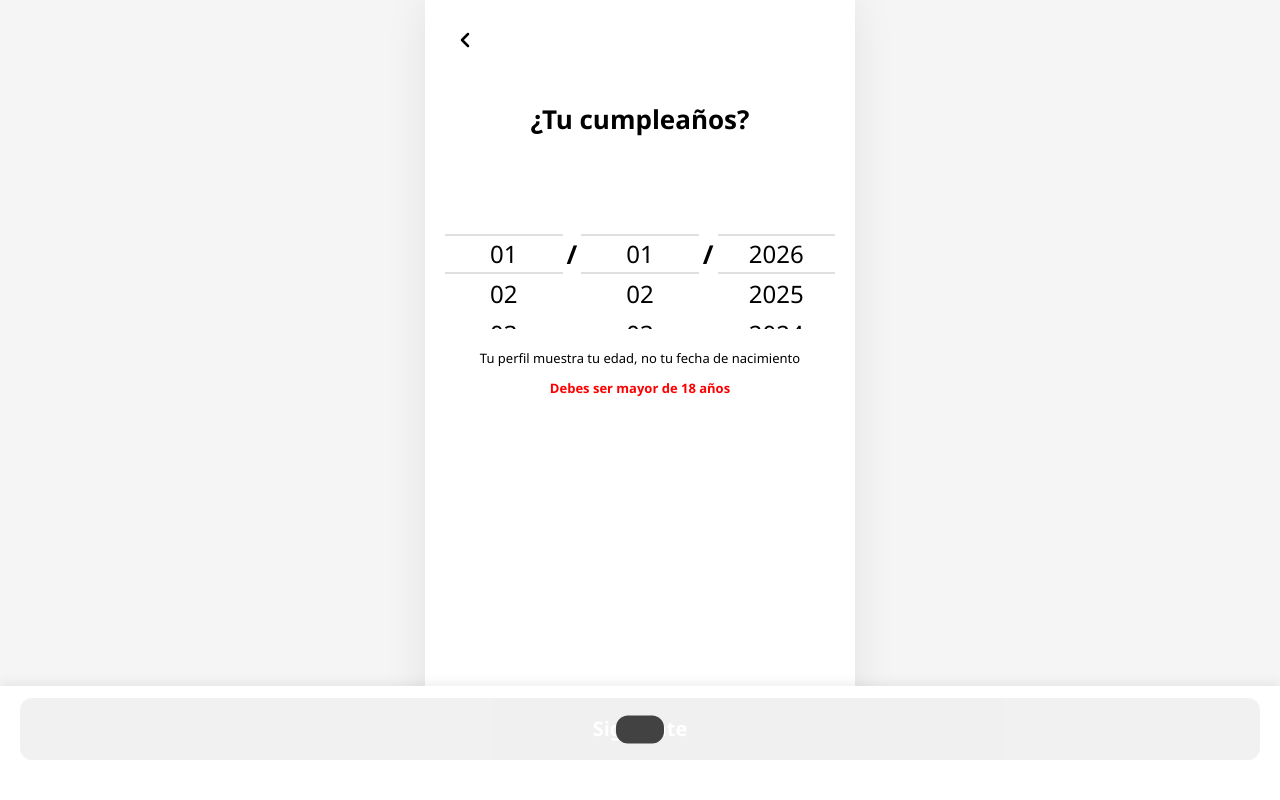
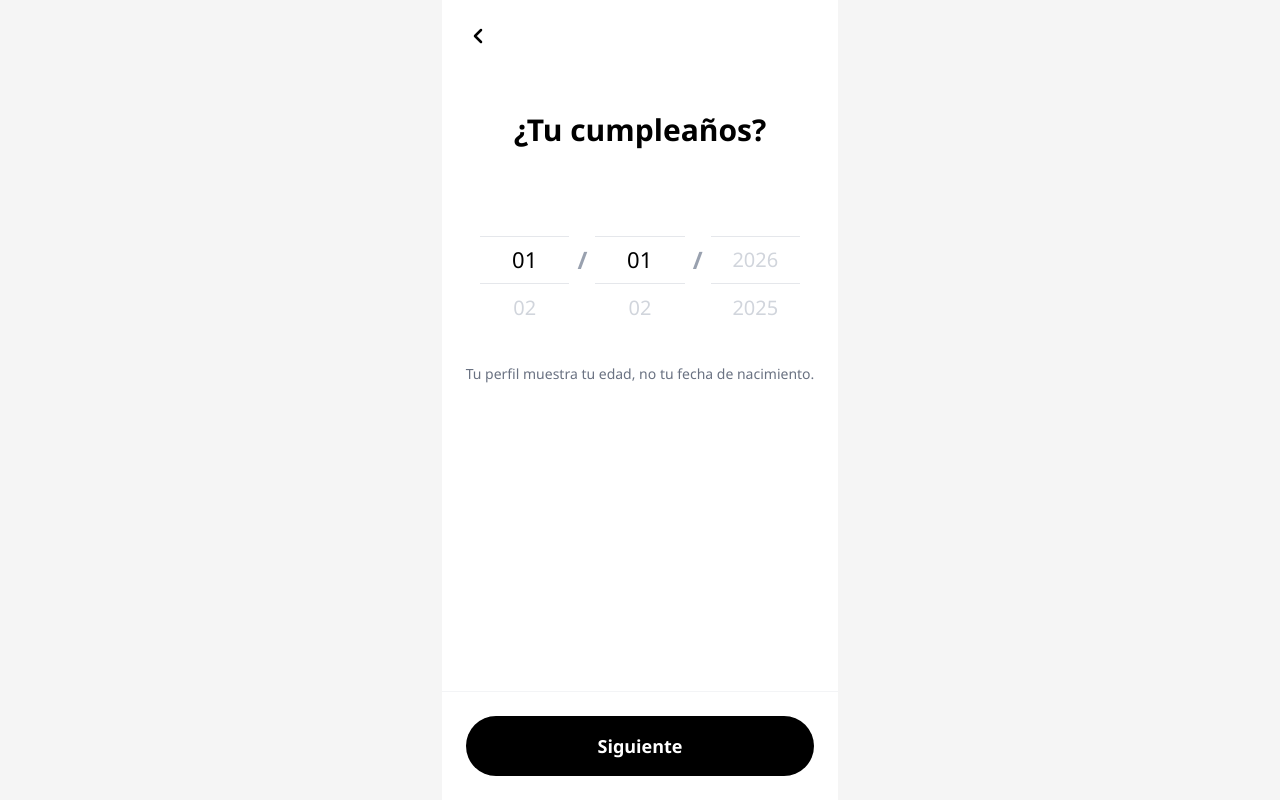
Before and after one commit to neurovix/conectatec-web, a Next.js app: page /auth/register/birthday in a window 1280 px wide. Built offline with nearby package versions, Linux system fonts and the light colour scheme.

Commit message:
some ui changes before /home

```diff
--- a/app/auth/register/birthday/page.tsx
+++ b/app/auth/register/birthday/page.tsx
@@ -3,110 +3,147 @@ import { useState, useRef, useEffect, useCallback } from "react";
 import { useRouter } from "next/navigation";
 import { useRegister } from "@/utils/registerContext";
 
-/* ── helpers ── */
-const DAYS   = Array.from({ length: 31 }, (_, i) => i + 1);
+/* ── Helpers ── */
+const DAYS = Array.from({ length: 31 }, (_, i) => i + 1);
 const MONTHS = Array.from({ length: 12 }, (_, i) => i + 1);
 const curYear = new Date().getFullYear();
-const YEARS  = Array.from({ length: 60 }, (_, i) => curYear - i);
+const YEARS = Array.from({ length: 100 }, (_, i) => curYear - i);
 
 function calcAge(y: number, m: number, d: number): number {
   const today = new Date();
   let age = today.getFullYear() - y;
-  if (today.getMonth() + 1 < m || (today.getMonth() + 1 === m && today.getDate() < d)) age--;
+  const mDiff = today.getMonth() + 1 - m;
+  if (mDiff < 0 || (mDiff === 0 && today.getDate() < d)) age--;
   return age;
 }
 
 /* ── Scroll‑snap picker column ── */
-function PickerCol({ items, onSelect }: { items: number[]; onSelect: (v: number) => void }) {
-  const ref = useRef<HTMLDivElement>(null);
-  const ITEM_H = 40;
+function PickerCol({
+  items,
+  value,
+  onSelect
+}: {
+  items: number[];
+  value: number;
+  onSelect: (v: number) => void
+}) {
+  const scrollRef = useRef<HTMLDivElement>(null);
+  const ITEM_HEIGHT = 48; // h-12 in Tailwind
 
-  // Snap on scroll-end / touch-end
-  const snap = useCallback(() => {
-    const el = ref.current;
-    if (!el) return;
-    const idx = Math.round(el.scrollTop / ITEM_H);
-    el.scrollTo({ top: idx * ITEM_H, behavior: "smooth" });
-    onSelect(items[Math.min(idx, items.length - 1)]);
-  }, [items, onSelect]);
+  const handleScroll = useCallback(() => {
+    if (!scrollRef.current) return;
+    const scrollTop = scrollRef.current.scrollTop;
+    const index = Math.round(scrollTop / ITEM_HEIGHT);
+    const selectedValue = items[index];
 
-  useEffect(() => {
-    const el = ref.current;
-    if (!el) return;
-    el.addEventListener("scrollend", snap);
-    el.addEventListener("scroll", snap); // fallback for browsers without scrollend
-    return () => { el.removeEventListener("scrollend", snap); el.removeEventListener("scroll", snap); };
-  }, [snap]);
+    if (selectedValue !== undefined && selectedValue !== value) {
+      onSelect(selectedValue);
+    }
+  }, [items, onSelect, value]);
 
   return (
-    <div style={{ flex: 1, position: "relative", overflow: "hidden", height: 150 }}>
-      {/* highlight bar */}
-      <div style={{ position: "absolute", top: "50%", left: 0, right: 0, height: ITEM_H, transform: "translateY(-50%)", borderTop: "2px solid var(--clr-grey-300)", borderBottom: "2px solid var(--clr-grey-300)", pointerEvents: "none", zIndex: 1 }} />
+    <div className="relative flex-1 h-[144px] overflow-hidden group">
+      {/* Selection Overlay (Highlight Bar) */}
+      <div className="absolute top-1/2 left-0 right-0 h-12 -translate-y-1/2 border-y border-gray-200 pointer-events-none z-10" />
 
       <div
-        ref={ref}
-        style={{ height: "100%", overflowY: "scroll", scrollSnapType: "y mandatory", WebkitOverflowScrolling: "touch", paddingTop: 55, paddingBottom: 55 }}
+        ref={scrollRef}
+        onScroll={handleScroll}
+        className="h-full overflow-y-auto snap-y snap-mandatory scrollbar-hide py-[48px]"
+        style={{ scrollbarWidth: 'none', msOverflowStyle: 'none' }}
       >
         {items.map((v) => (
-          <div key={v} style={{ height: ITEM_H, scrollSnapAlign: "center", display: "flex", alignItems: "center", justifyContent: "center", fontSize: 24, fontWeight: 500, color: "var(--clr-black)" }}>
+          <div
+            key={v}
+            className={`h-12 flex items-center justify-center text-xl font-medium snap-center transition-colors ${
+              value === v ? "text-black scale-110" : "text-gray-300"
+            }`}
+          >
             {String(v).padStart(2, "0")}
           </div>
         ))}
       </div>
-
-      {/* hide scrollbar via <style> */}
-      <style>{`div::-webkit-scrollbar { display: none; }`}</style>
     </div>
   );
 }
 
 export default function BirthdayPage() {
-  const router  = useRouter();
+  const router = useRouter();
   const { setData } = useRegister();
 
-  const [day,   setDay]   = useState(1);
+  const [day, setDay] = useState(1);
   const [month, setMonth] = useState(1);
-  const [year,  setYear]  = useState(curYear);
+  const [year, setYear] = useState(curYear - 18); // Default to 18 for UX
 
   const age = calcAge(year, month, day);
-  const ok  = age >= 18;
+  const isAdult = age >= 18;
+
+  const handleNext = () => {
+    if (!isAdult) return;
+    setData((prev: any) => ({ ...prev, age }));
+    router.push("/auth/register/degree");
+  };
 
   return (
-    <div className="mobile-shell" style={{ background: "#fff" }}>
-      <div className="scroll-body" style={{ display: "flex", flexDirection: "column", alignItems: "center" }}>
-        <button className="back-btn" onClick={() => router.back()} style={{ alignSelf: "flex-start" }}>
-          <svg width="24" height="24" viewBox="0 0 24 24" fill="none" stroke="#000" strokeWidth="2.5" strokeLinecap="round" strokeLinejoin="round"><path d="M15 18l-6-6 6-6"/></svg>
+    <div className="flex flex-col min-h-screen bg-white text-black">
+      {/* Header */}
+      <div className="p-4">
+        <button
+          onClick={() => router.back()}
+          className="p-2 hover:bg-gray-100 rounded-full transition-colors"
+        >
+          <svg width="24" height="24" viewBox="0 0 24 24" fill="none" stroke="currentColor" strokeWidth="2.5" strokeLinecap="round" strokeLinejoin="round">
+            <path d="M15 18l-6-6 6-6"/>
+          </svg>
         </button>
+      </div>
 
-        <h1 style={{ fontSize: 26, fontWeight: 600, margin: "40px 0", textAlign: "center" }}>¿Tu cumpleaños?</h1>
+      {/* Main Body */}
+      <div className="flex-1 flex flex-col items-center px-6 pt-10">
+        <h1 className="text-3xl font-bold mb-10">¿Tu cumpleaños?</h1>
 
-        {/* Picker row */}
-        <div style={{ display: "flex", alignItems: "center", width: "100%", height: 150 }}>
-          <PickerCol items={DAYS}   onSelect={setDay} />
-          <span style={{ fontSize: 26, padding: "0 4px", fontWeight: 600 }}>/</span>
-          <PickerCol items={MONTHS} onSelect={setMonth} />
-          <span style={{ fontSize: 26, padding: "0 4px", fontWeight: 600 }}>/</span>
-          <PickerCol items={YEARS}  onSelect={setYear} />
+        {/* Picker Container */}
+        <div className="flex items-center w-full max-w-xs mx-auto">
+          <PickerCol items={DAYS} value={day} onSelect={setDay} />
+          <span className="text-2xl font-bold text-gray-400 px-2">/</span>
+          <PickerCol items={MONTHS} value={month} onSelect={setMonth} />
+          <span className="text-2xl font-bold text-gray-400 px-2">/</span>
+          <PickerCol items={YEARS} value={year} onSelect={setYear} />
         </div>
 
-        <p style={{ fontSize: 13, marginTop: 20, textAlign: "center", color: "var(--clr-black)" }}>
-          Tu perfil muestra tu edad, no tu fecha de nacimiento
-        </p>
-        {!ok && <p style={{ fontSize: 13, color: "red", fontWeight: 600, margin: "10px 0 0", textAlign: "center" }}>Debes ser mayor de 18 años</p>}
+        <div className="mt-8 text-center space-y-2">
+          <p className="text-sm text-gray-500">
+            Tu perfil muestra tu edad, no tu fecha de nacimiento.
+          </p>
+          {!isAdult && (
+            <p className="text-sm font-semibold text-red-500 animate-pulse">
+              Debes ser mayor de 18 años
+            </p>
+          )}
+        </div>
       </div>
 
-      <div className="bottom-bar">
+      {/* Bottom Action Bar */}
+      <div className="p-6 border-t border-gray-100">
         <button
-          className={`btn-primary ${ok ? "btn-black" : "btn-grey"}`}
-          disabled={!ok}
-          onClick={() => {
-            setData((p) => ({ ...p, age }));
-            router.push("/auth/register/degree");
-          }}
+          onClick={handleNext}
+          disabled={!isAdult}
+          className={`w-full py-4 rounded-full text-lg font-bold transition-all ${
+            isAdult
+              ? "bg-black text-white active:scale-[0.98]"
+              : "bg-gray-200 text-gray-400 cursor-not-allowed"
+          }`}
         >
           Siguiente
         </button>
       </div>
+
+      {/* Global CSS for hiding scrollbars if not using a plugin */}
+      <style jsx global>{`
+        .scrollbar-hide::-webkit-scrollbar {
+          display: none;
+        }
+      `}</style>
     </div>
   );
 }
--- a/app/auth/register/password/page.tsx
+++ b/app/auth/register/password/page.tsx
@@ -79,7 +79,6 @@ export default function PasswordPage() {
 
       /* 3. Insert user row */
       const { error: userErr } = await supabase.from("users").insert({
-        id_user:           userId,
         name:              data.name,
         age:               data.age,
         description:       data.description ?? null,
@@ -90,6 +89,7 @@ export default function PasswordPage() {
         custom_degree:     customDegree,
         id_looking_for:    getLookingForId(data.lookingFor!),
         id_interest:       INTEREST_MAP[data.interest!],
+        is_premium:        false,
       });
       if (userErr) throw userErr;
 
--- a/app/layout.tsx
+++ b/app/layout.tsx
@@ -28,9 +28,6 @@ export default function RootLayout({ children }: { children: React.ReactNode })
         <ToastContext.Provider value={showToast}>
           {children}
         </ToastContext.Provider>
-
-        {/* Global toast */}
-        <div className={`toast ${toast ? "show" : ""}`}>{toast}</div>
       </body>
     </html>
   );
```
